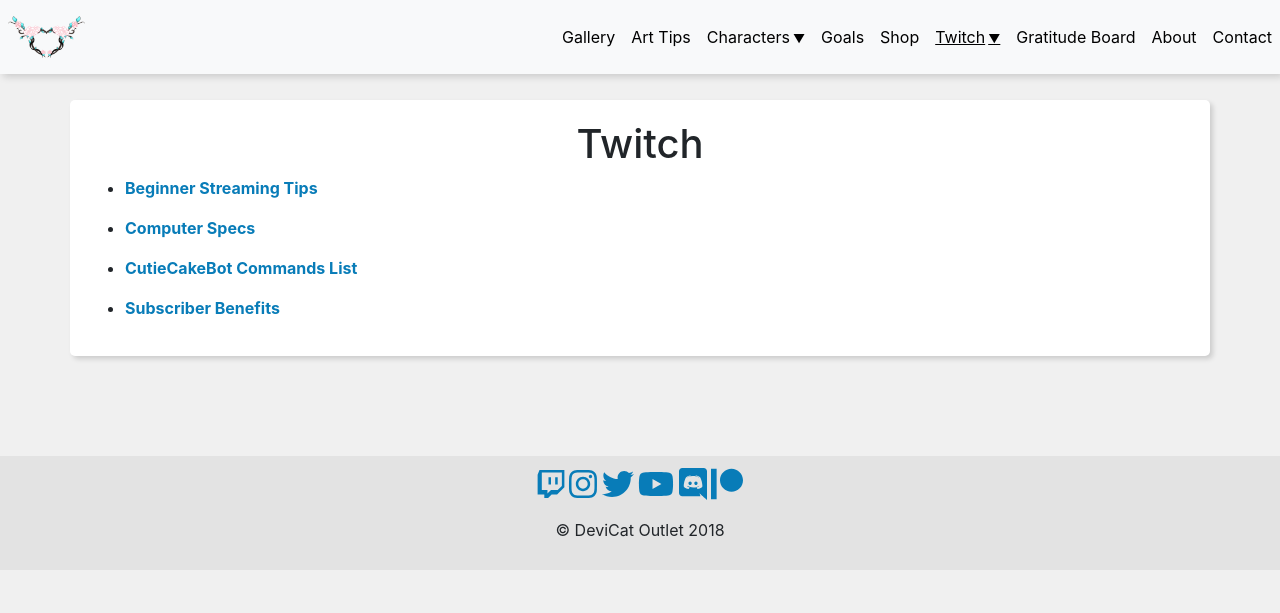
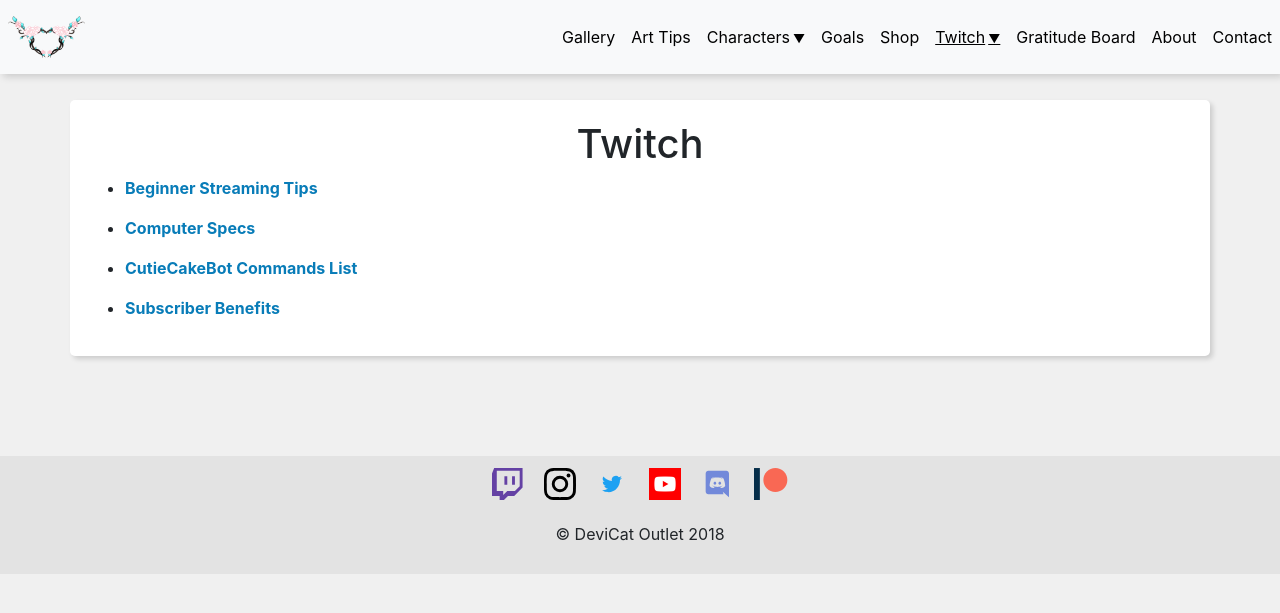
Before and after one commit to DeviCatOutlet/devicatoutlet.github.io, a Jekyll site: the page built from twitch.md, in a window 1280 px wide. Shown: the top 613 px of the page. Built offline with Jekyll 4.4.1, drawn with Linux system fonts in a browser that asks for light colours; nearby versions of some CDN libraries; our own code applies the rules of GitHub Pages for plain Markdown files.

Commit message:
Per TODO, replace FontAwesome icons with actual legit icons from the platforms

```diff
--- a/_layouts/default.html
+++ b/_layouts/default.html
@@ -79,17 +79,15 @@
 
 <footer>
   <p>
-    <!-- TODO: Replace Font-Awesome icons with actual logos in their correct colors -->
-    <a href="https://twitch.tv/DeviCat" aria-label="Twitch: DeviCat"><i class="fab fa-twitch fa-2x" title="Twitch: DeviCat"></i></a>
-    <a href="https://www.instagram.com/devicatoutlet/" aria-label="Instagram: DeviCatOutlet"><i class="fab fa-instagram fa-2x" title="Instagram: DeviCatOutlet"></i></a>
-    <a href="https://twitter.com/DeviCatOutlet" aria-label="Twitter: DeviCatOutlet"><i class="fab fa-twitter fa-2x" title="Twitter: DeviCatOutlet"></i></a>
-    <a href="https://www.youtube.com/DeviCatTV" aria-label="Youtube: DeviCatTV"><i class="fab fa-youtube fa-2x" title="Youtube: DeviCatTV"></i></a>
-    <a href="https://discord.gg/devicat" aria-label="Discord: DeviCat"><i class="fab fa-discord fa-2x" title="Discord: DeviCat"></i></a>
-    <a href="https://www.patreon.com/devicatoutlet" aria-label="Patreon: DeviCatOutlet"><i class="fab fa-patreon fa-2x" title="Patreon: DeviCatOutlet"></i></a>
+    <a href="https://twitch.tv/DeviCat" title="Twitch: DeviCat"><svg viewBox="0 0 128 134" fill="#6441a4"><path d="M89,77l-9,23v94h32v17h18l17-17h26l35-35V77H89Zm107,76-20,20H144l-17,17V173H100V89h96v64Zm-20-41v35H164V112h12Zm-32,0v35H132V112h12Z" transform="translate(-80 -77)"/></svg></a>
+    <a href="https://www.instagram.com/devicatoutlet/" title="Instagram: DeviCatOutlet"><svg viewBox="0 0 29.56 29.56" fill="#000"><path d="M14.77 7.18a7.59 7.59 0 1 0 7.59 7.59 7.59 7.59 0 0 0-7.59-7.59zm0 12.52a4.93 4.93 0 1 1 4.93-4.93 4.93 4.93 0 0 1-4.93 4.93z"/><circle cx="22.66" cy="6.9" r="1.77"/><path d="M28.78 5.1A7.56 7.56 0 0 0 24.46.78a10.85 10.85 0 0 0-3.59-.69C19.29.02 18.79 0 14.78 0s-4.52 0-6.09.09A10.85 10.85 0 0 0 5.1.78 7.56 7.56 0 0 0 .78 5.1a10.85 10.85 0 0 0-.69 3.59C.02 10.27 0 10.77 0 14.78s0 4.52.09 6.09a10.85 10.85 0 0 0 .69 3.59 7.56 7.56 0 0 0 4.32 4.32 10.85 10.85 0 0 0 3.59.74c1.58.07 2.08.09 6.09.09s4.52 0 6.09-.09a10.85 10.85 0 0 0 3.59-.69 7.56 7.56 0 0 0 4.32-4.32 10.85 10.85 0 0 0 .69-3.59c.07-1.58.09-2.08.09-6.09s0-4.52-.09-6.09a10.85 10.85 0 0 0-.69-3.64zm-2 15.65a8.18 8.18 0 0 1-.51 2.77 4.9 4.9 0 0 1-2.81 2.81 8.18 8.18 0 0 1-2.74.51c-1.56.07-2 .09-6 .09s-4.41 0-6-.09a8.18 8.18 0 0 1-2.74-.51 4.89 4.89 0 0 1-2.82-2.81 8.18 8.18 0 0 1-.51-2.74c-.07-1.56-.09-2-.09-6s0-4.41.09-6a8.18 8.18 0 0 1 .51-2.77A4.89 4.89 0 0 1 5.98 3.2a8.18 8.18 0 0 1 2.74-.51c1.56-.07 2-.09 6-.09s4.41 0 6 .09a8.18 8.18 0 0 1 2.74.51 4.9 4.9 0 0 1 2.81 2.81 8.18 8.18 0 0 1 .51 2.74c.07 1.56.09 2 .09 6s0 4.43-.07 6z"/></svg></a>
+    <a href="https://twitter.com/DeviCatOutlet" title="Twitter: DeviCatOutlet"><svg viewBox="0 0 400 400" fill="#1da1f2"><path d="M153.62,301.59c94.34,0,145.94-78.16,145.94-145.94,0-2.22,0-4.43-.15-6.63A104.36,104.36,0,0,0,325,122.47a102.38,102.38,0,0,1-29.46,8.07,51.47,51.47,0,0,0,22.55-28.37,102.79,102.79,0,0,1-32.57,12.45,51.34,51.34,0,0,0-87.41,46.78A145.62,145.62,0,0,1,92.4,107.81a51.33,51.33,0,0,0,15.88,68.47A50.91,50.91,0,0,1,85,169.86c0,.21,0,.43,0,.65a51.31,51.31,0,0,0,41.15,50.28,51.21,51.21,0,0,1-23.16.88,51.35,51.35,0,0,0,47.92,35.62,102.92,102.92,0,0,1-63.7,22A104.41,104.41,0,0,1,75,278.55a145.21,145.21,0,0,0,78.62,23"/></svg></a>
+    <a href="https://www.youtube.com/DeviCatTV" title="Youtube: DeviCatTV"><img src="/img/youtube_social_square_red.png" alt="Youtube: DeviCatTV"></a>
+    <a href="https://discord.gg/devicat" title="Discord: DeviCat"><svg viewBox="0 0 245 240" fill="#7289DA"><path d="M104.4 103.9c-5.7 0-10.2 5-10.2 11.1s4.6 11.1 10.2 11.1c5.7 0 10.2-5 10.2-11.1.1-6.1-4.5-11.1-10.2-11.1zM140.9 103.9c-5.7 0-10.2 5-10.2 11.1s4.6 11.1 10.2 11.1c5.7 0 10.2-5 10.2-11.1s-4.5-11.1-10.2-11.1z"/><path d="M189.5 20h-134C44.2 20 35 29.2 35 40.6v135.2c0 11.4 9.2 20.6 20.5 20.6h113.4l-5.3-18.5 12.8 11.9 12.1 11.2 21.5 19V40.6c0-11.4-9.2-20.6-20.5-20.6zm-38.6 130.6s-3.6-4.3-6.6-8.1c13.1-3.7 18.1-11.9 18.1-11.9-4.1 2.7-8 4.6-11.5 5.9-5 2.1-9.8 3.5-14.5 4.3-9.6 1.8-18.4 1.3-25.9-.1-5.7-1.1-10.6-2.7-14.7-4.3-2.3-.9-4.8-2-7.3-3.4-.3-.2-.6-.3-.9-.5-.2-.1-.3-.2-.4-.3-1.8-1-2.8-1.7-2.8-1.7s4.8 8 17.5 11.8c-3 3.8-6.7 8.3-6.7 8.3-22.1-.7-30.5-15.2-30.5-15.2 0-32.2 14.4-58.3 14.4-58.3 14.4-10.8 28.1-10.5 28.1-10.5l1 1.2c-18 5.2-26.3 13.1-26.3 13.1s2.2-1.2 5.9-2.9c10.7-4.7 19.2-6 22.7-6.3.6-.1 1.1-.2 1.7-.2 6.1-.8 13-1 20.2-.2 9.5 1.1 19.7 3.9 30.1 9.6 0 0-7.9-7.5-24.9-12.7l1.4-1.6s13.7-.3 28.1 10.5c0 0 14.4 26.1 14.4 58.3 0 0-8.5 14.5-30.6 15.2z"/></svg></a>
+    <a href="https://www.patreon.com/devicatoutlet" title="Patreon: DeviCatOutlet"><svg viewBox="0 0 100 96"><path fill="#F96854" d="M64.1102,0.1004 C44.259,0.1004 28.1086,16.2486 28.1086,36.0986 C28.1086,55.8884 44.259,71.989 64.1102,71.989 C83.9,71.989 100,55.8884 100,36.0986 C100,16.2486 83.9,0.1004 64.1102,0.1004"/><polygon fill="#052D49" points=".012 95.988 17.59 95.988 17.59 .1 .012 .1"/></svg></a>
   </p>
   <p>&copy; DeviCat Outlet 2018</p>
 </footer>
-<script defer src="https://use.fontawesome.com/releases/v5.0.3/js/all.js"></script>
 <script>
 document.querySelectorAll('#gallery ~ p img').forEach(img => img.onclick = function(ev) {
 	document.querySelector('#popup img').src = this.src;
--- a/css/main.css
+++ b/css/main.css
@@ -40,6 +40,12 @@ footer {
   margin-top: 100px;
   background: #E3E3E3;
   padding: 12px;
+}
+footer svg, footer img {
+	display: inline-block;
+	height: 32px;
+	margin: 0 8px; /* Comply with Instagram's TOS by having half an icon of gap */
+	vertical-align: baseline; /* override _reboot.scss from bootstrap */
 }
 
 ul.layout li {
```
Also changed, not shown: README.md, img/youtube_social_square_red.png (added).
